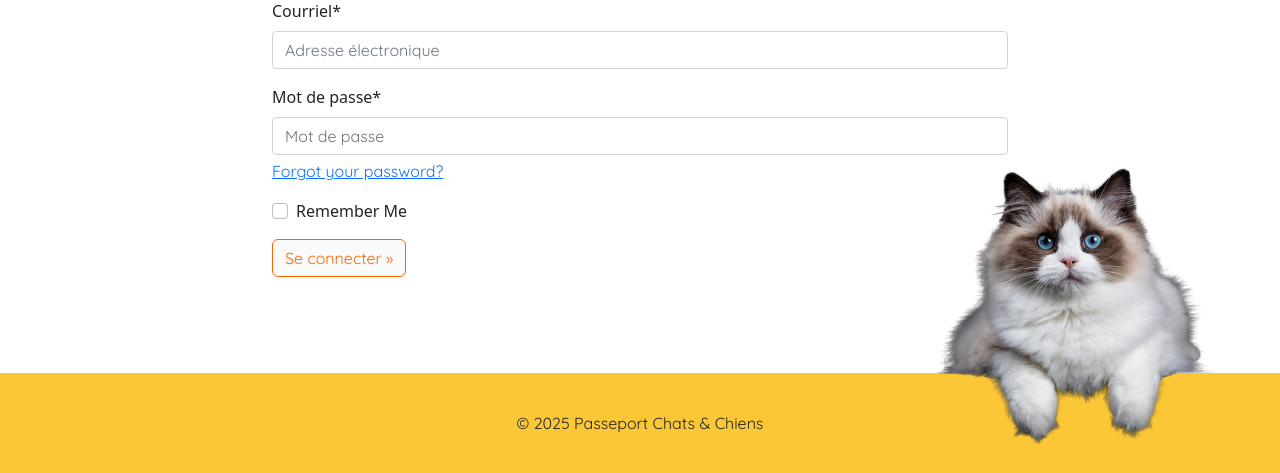
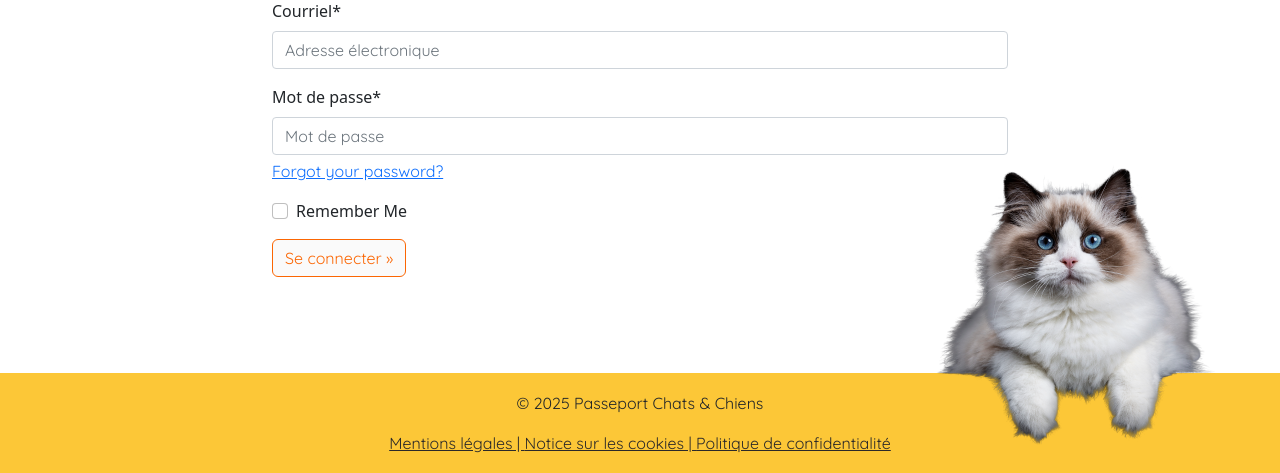
Before and after one commit to PhilippeItsMe/ci-passeport-chats-et-chiens-portfolio5-v2, a Django app: a page that uses templates/base.html in a window 1280 px wide. Shown: the part 803-1276 px from the top of the page. Run offline with Django 4.2, Linux system fonts and the light colour scheme; some libraries are stand-ins or nearby versions.

Commit message:
Intagrate grpd links in the footer

```diff
--- a/grpd/views.py
+++ b/grpd/views.py
@@ -1,10 +1,10 @@
 from django.views.generic import TemplateView
 
 class LegalNoticeView(TemplateView):
-    template_name = "legal_notice.html"
+    template_name = "grpd/legal_notice.html"
 
 class CookiesNoticeView(TemplateView):
-    template_name = "cookies_notice.html"
+    template_name = "grpd/cookies_notice.html"
 
 class PrivacyPolicyView(TemplateView):
-    template_name = "privacy_policy.html"
+    template_name = "grpd/privacy_policy.html"
--- a/static/css/style.css
+++ b/static/css/style.css
@@ -246,10 +246,13 @@ footer {
     height: 100px;
     min-height: 100px;
     display: flex;
+    flex-direction: column;
     align-items: center;
     justify-content: center;
     position: relative;
 }
+
+
 
 .footercat {
     width: 300px;
--- a/templates/base.html
+++ b/templates/base.html
@@ -171,7 +171,14 @@
 
     <footer>
         <img class="footercat" src="{% static 'images/footercat.webp' %}" alt="cat">
-        <p class="m-0 text-center">© 2025 Passeport Chats & Chiens</p>
+        <div>
+            <p class="text-center">© 2025 Passeport Chats & Chiens</p>
+        </div>
+        <div class="text-center">
+            <span><a class="darkgrey" href="{% url 'legal_notice' %}">Mentions légales | </a></span>
+            <span><a class="darkgrey" href="{% url 'cookies_notice' %}">Notice sur les cookies | </a></span>
+            <span><a class="darkgrey" href="{% url 'privacy_policy' %}">Politique de confidentialité</a></span>
+        </div>
     </footer>
 
     <!---------- JS ressources ---------->
```
